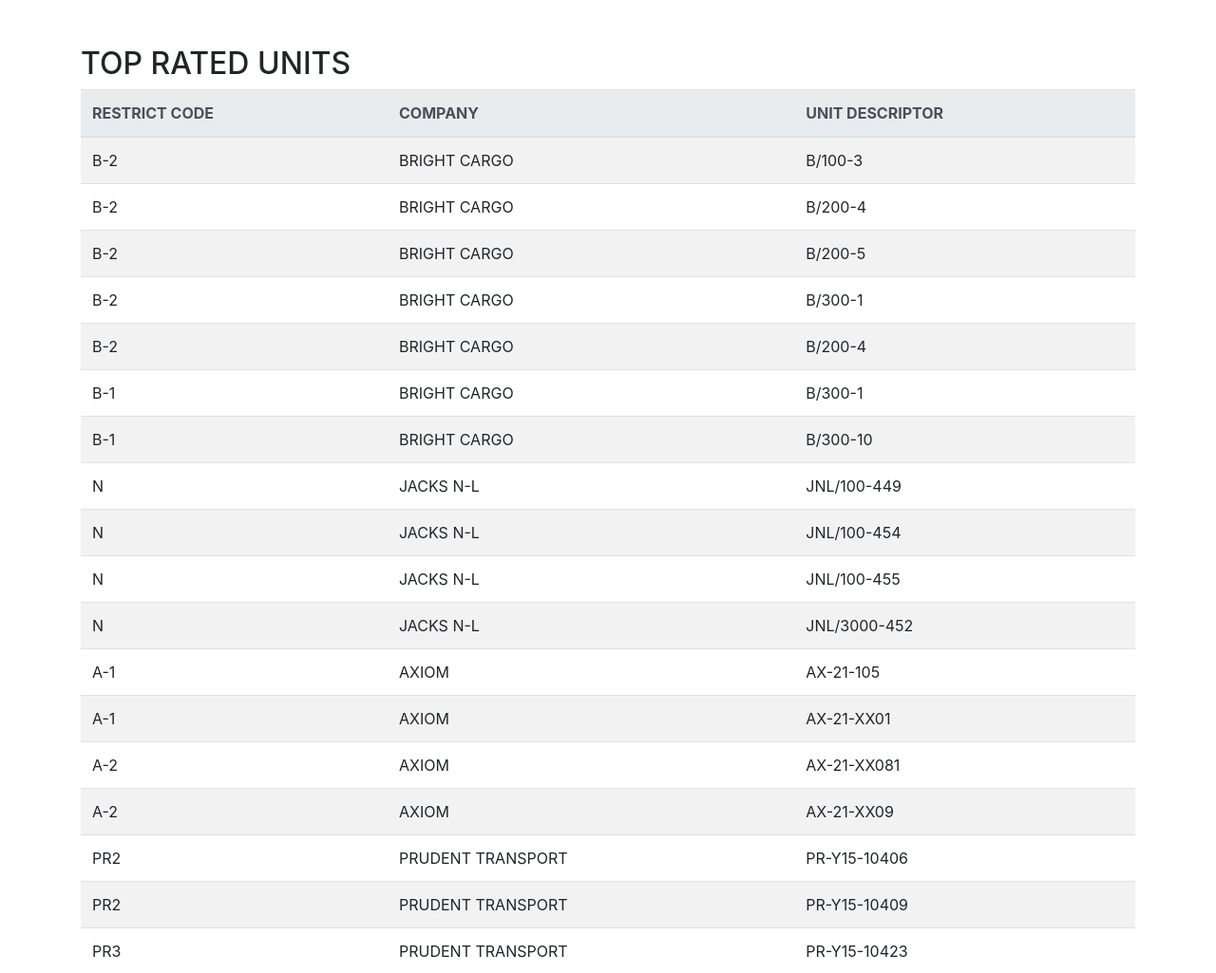
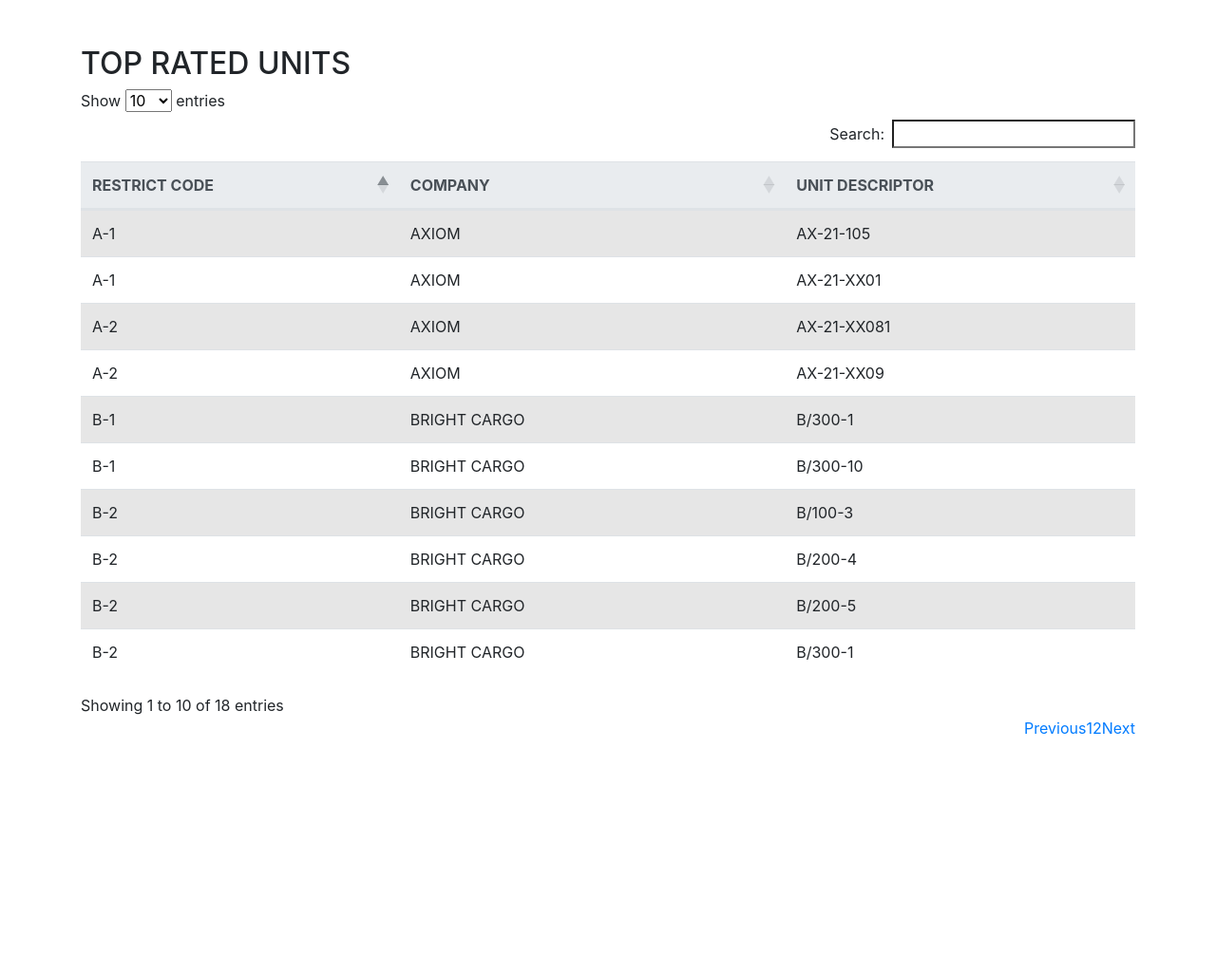
Before and after one commit to Lance-Easley/FACT-Prototype, a Django app: page /top/ in a window 1280 px wide. Shown: the part 56-1081 px from the top of the page at 95% size. After the commit the page ends 829 px from the top, so only its background shows below. Run offline with Django 3.2, Linux system fonts and the light colour scheme; some libraries are stand-ins or nearby versions.

Commit message:
added filtering to grade a containers page

```diff
--- a/templates/grade_a.html
+++ b/templates/grade_a.html
@@ -4,7 +4,7 @@
 
 {% block content %}
 <h2 id="title">TOP RATED UNITS</h2>
-  <table class="table table-striped" >
+  <table class="table table-striped" id="myTable">
     <thead class="thead-light">
   <tr>
     <th>RESTRICT CODE</th>
@@ -103,4 +103,11 @@
     <td>PR-Y15-10423</td>
   </tr>
 </table>
+
+<script>
+  $(document).ready(function() {
+    $('#myTable').DataTable();
+} );
+</script>
+
 {% endblock content %}
```
